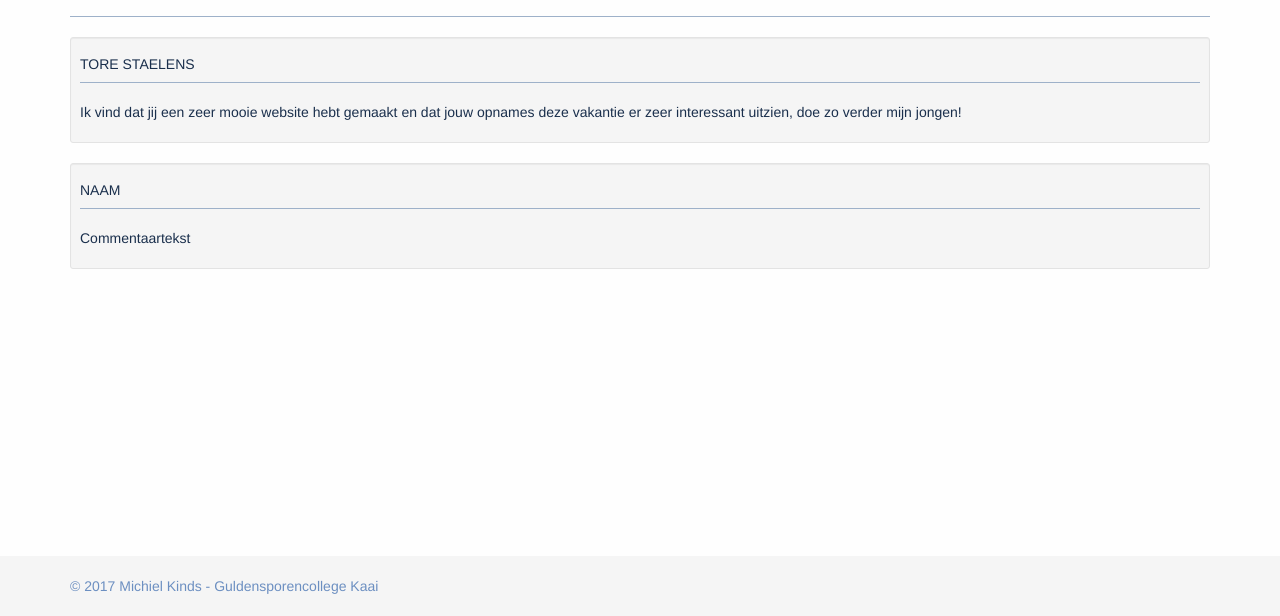
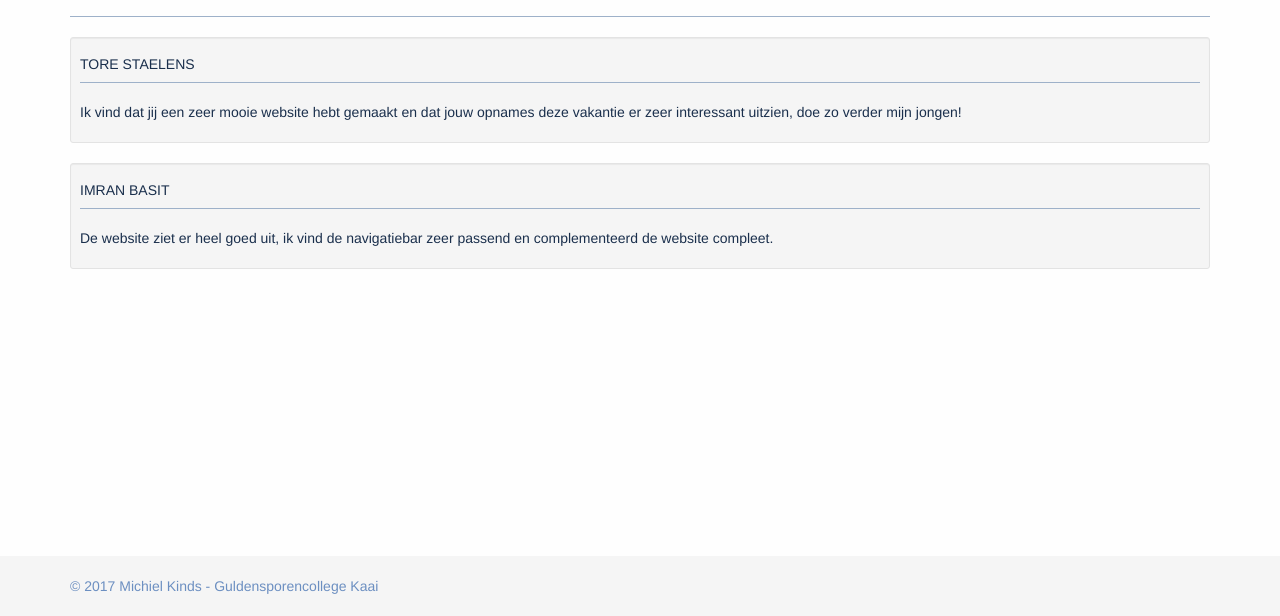
Before and after one commit to michielkinds/team_2_michielkinds, a plain HTML site: page WebContent/commentaar.html in a window 1280 px wide. Shown: the part 184-800 px from the top of the page. Drawn offline with nearby package versions, Linux system fonts and the light colour scheme.

Commit message:
Imran Basit: Commentaar toegevoegd aan de commentaar pagina.

```diff
--- a/WebContent/commentaar.html
+++ b/WebContent/commentaar.html
@@ -62,9 +62,9 @@
 			</div>
 			<div class="col-xs-12">
 				<div class="well well-sm">
-					<h5>Naam</h5>
+					<h5>Imran Basit</h5>
 					<hr>
-					<p>Commentaartekst</p>
+					<p>De website ziet er heel goed uit, ik vind de navigatiebar zeer passend en complementeerd de website compleet.</p>
 				</div>
 			</div>
 
```
